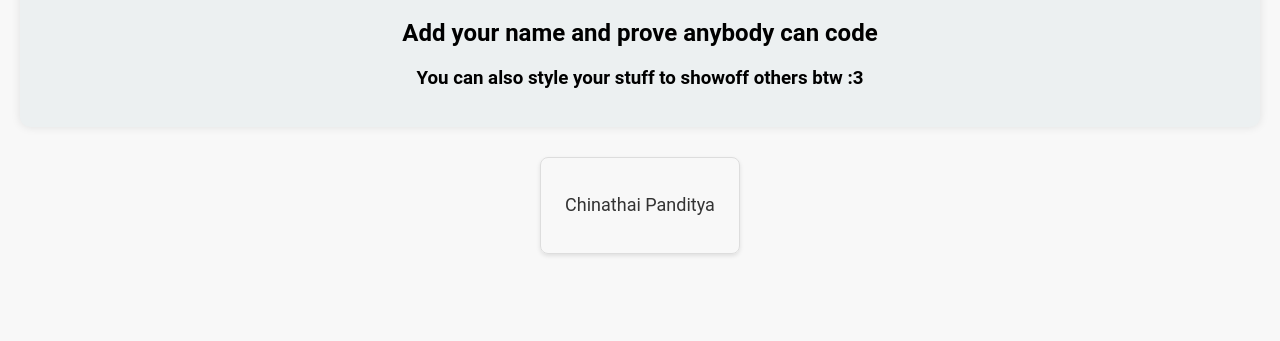
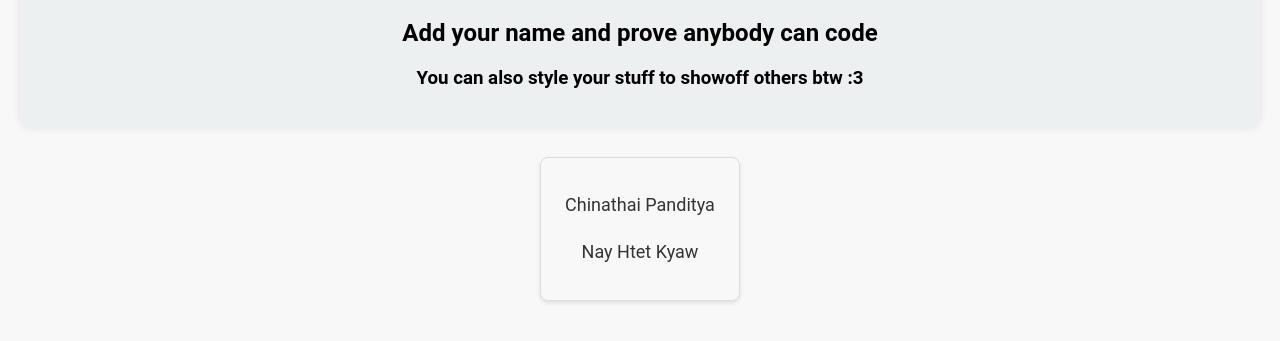
Before and after one commit to stamford-syntax-club/stiu-club-fair, a plain HTML site: page index.html in a window 1280 px wide. Shown: the part 223-564 px from the top of the page. Drawn offline with Linux system fonts and the light colour scheme.

Commit message:
overflow

```diff
--- a/index.html
+++ b/index.html
@@ -34,6 +34,7 @@
         "
       >
         <p>Chinathai Panditya</p>
+        <p>Nay Htet Kyaw</p>
         <style>
           .card:hover {
             transform: translateY(-5px);
--- a/style.css
+++ b/style.css
@@ -3,7 +3,7 @@ body {
   background-color: #f8f8f8;
   margin: 0;
   padding: 0;
-  overflow: hidden;
+  overflow: auto;
 }
 
 header {
```
